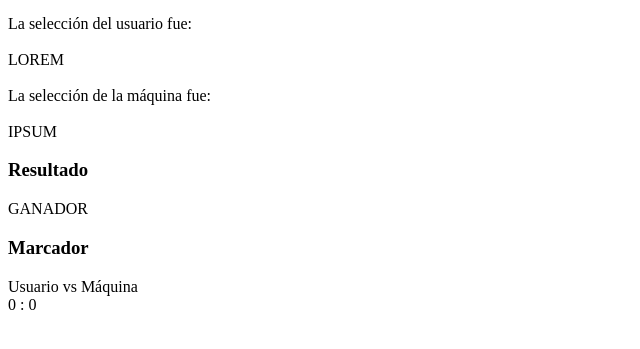
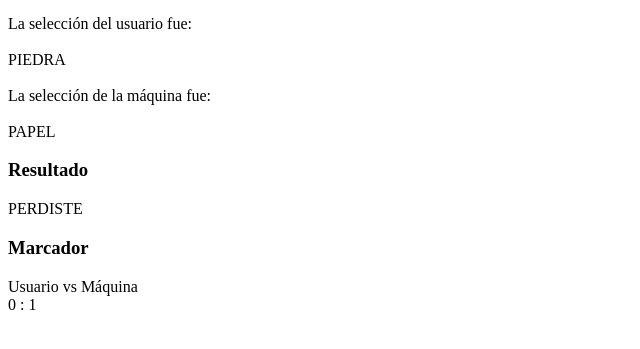
Before and after one commit to javiermojito/ppt2, a plain HTML site: page index.html in a window 1280 px wide. Both pictures are taken after a click on the button "Piedra (✊)". Shown: the part 261-610 px from the top of the page, 0-640 px from the left. Drawn offline with Linux system fonts and the light colour scheme.

Commit message:
Se implementó la lógica del proyecto

```diff
--- a/index.html
+++ b/index.html
@@ -3,7 +3,6 @@
     <head>
         <meta charset="UTF-8"> <!--  -->
         <link rel="stylesheet" href="./style.css">
-        <script src="./main.js"></script>
         <title>✊✋✌</title> <!-- (Win + :) -->
     </head>
     <body>
@@ -21,9 +20,9 @@
 
         <h2>Por favor, selecciona una opción:</h2>
 
-        <button id="but-piedra">Piedra (✊)</button>
-        <button id="but-papel">Papel (✋)</button>
-        <button id="but-tijera">Tijera (✌)</button>
+        <button id="but-piedra" value="0">Piedra (✊)</button>
+        <button id="but-papel" value="1">Papel (✋)</button>
+        <button id="but-tijera" value="2">Tijera (✌)</button>
 
         <br>
         <br>
@@ -32,7 +31,7 @@
 
         <br>
         <br>
-        <span id="lbl-user"> LOREM </span>
+        <span id="lbl-user">---</span>
 
         <br>
         <br>
@@ -40,16 +39,17 @@
 
         <br>
         <br>
-        <span id="lbl-cpu"> IPSUM </span>
+        <span id="lbl-cpu">---</span>
 
         <h3>Resultado</h3>
 
-        <span id="lbl-resultado"> GANADOR </span>
+        <span id="lbl-resultado">-----</span>
 
         <h3>Marcador</h3>
         Usuario vs Máquina
         <br>
         <span id="lbl-res-user"> 0 </span>  : <span id="lbl-res-cpu"> 0 </span>
 
+        <script src="./main.js"></script>
     </body>
 </html>
--- a/main.js
+++ b/main.js
@@ -0,0 +1,95 @@
+
+//Creamos las referencias a los botones
+var butPiedra = document.getElementById("but-piedra");
+var butPapel = document.getElementById("but-papel");
+var butTijera = document.getElementById("but-tijera");
+
+//Creamos las referencias con los span
+var lblUser = document.getElementById("lbl-user");
+var lblCpu = document.getElementById("lbl-cpu");
+var lblFinal = document.getElementById("lbl-resultado");
+var lblPuntajeUsuario = document.getElementById("lbl-res-user");
+var lblPuntajeCpu = document.getElementById("lbl-res-cpu");
+
+var puntajeUser = 0;
+var puntajeCpu = 0;
+
+//Arreglo
+var opciones = ["PIEDRA", "PAPEL", "TIJERA"];
+
+//Agregamos los eventos click a los botones
+butPiedra.addEventListener("click", function () {
+    startGame(butPiedra.value);
+});
+
+butPapel.addEventListener("click", function () {
+    startGame(butPapel.value);
+});
+
+butTijera.addEventListener("click", function () {
+    startGame(butTijera.value);
+});
+
+function startGame(value) {
+    // value -> la selección del usuario
+    let userSelection = value;
+    let cpuSelection = getCpuResponse();
+    let resultado = checkWinner(userSelection,cpuSelection);
+
+    if(resultado == "GANASTE"){
+        //Sumar un punto al usuario
+        puntajeUser++;
+        //puntajeUser += 1;
+        //puntajeUser = puntajeUser + 1;
+    }
+    else if(resultado == "PERDISTE"){
+        //Sumar un punto a la máquina
+        puntajeCpu++;
+    }
+
+    lblUser.innerHTML = opciones[userSelection];
+    lblCpu.innerHTML = opciones[cpuSelection];
+    lblFinal.innerHTML = resultado;
+    lblPuntajeUsuario.innerHTML = puntajeUser;
+    lblPuntajeCpu.innerHTML = puntajeCpu;
+}
+
+
+/**
+ * Método que va a comparar la selección del usuario y de la máquina
+ * @param {*} userSel  -> Seleccion del usuario
+ * @param {*} cpuSel  -> Selección de la máquina
+ */
+function checkWinner(userSel, cpuSel){
+    /*
+        usuario      máquina
+        Piedra (0) > Tijera (2)
+        Tijera (2) > Papel (1)
+        Papel (1) > Piedra (0)
+    */
+
+    let respuesta;
+
+    if((userSel == 0 && cpuSel == 2) || (userSel == 2 && cpuSel == 1) || (userSel == 1 && cpuSel == 0)){
+        respuesta = "GANASTE";
+    }
+    else if(userSel == cpuSel){
+        respuesta = "EMPATE";
+    }
+    else{
+        respuesta = "PERDISTE";
+    }
+
+    return respuesta;
+
+}
+
+//Este método me retorna la selección de la máquina
+function getCpuResponse() {
+
+    let x = Math.floor(Math.random() * 3);
+    if (x == 3) {
+        return 2;
+    }
+    return x;
+}
```
